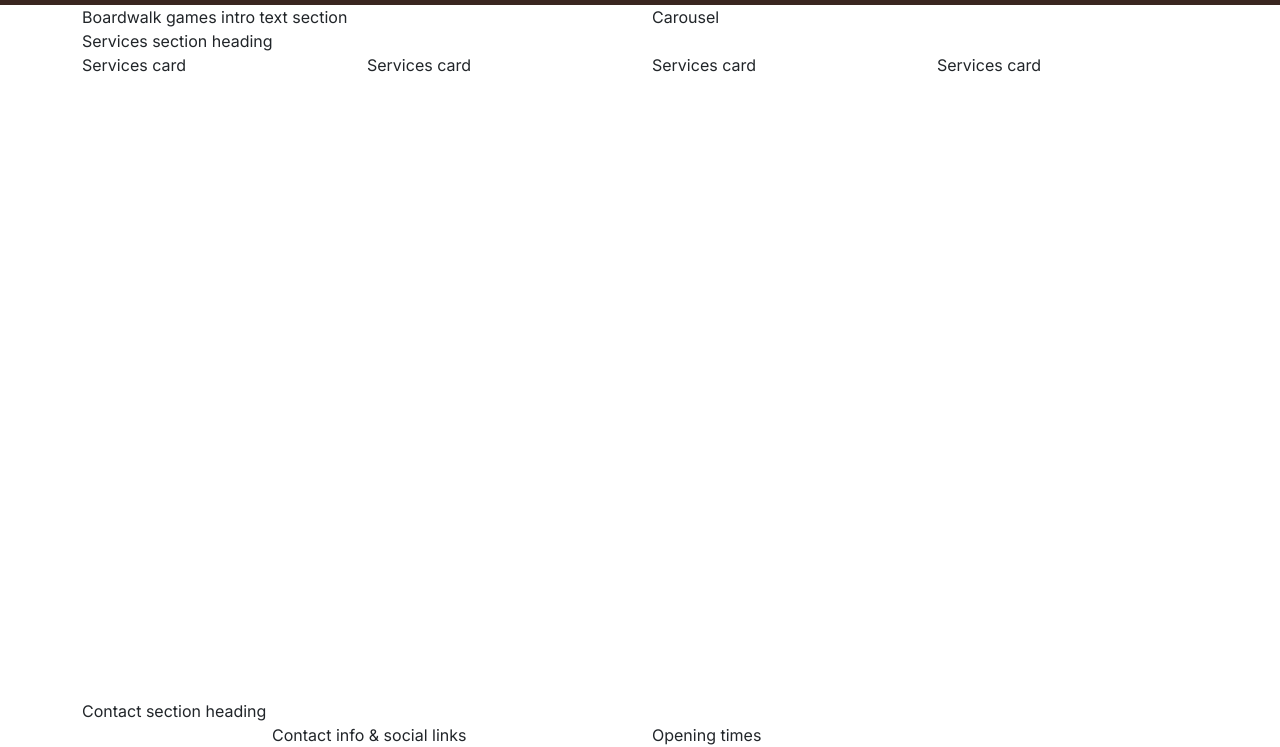
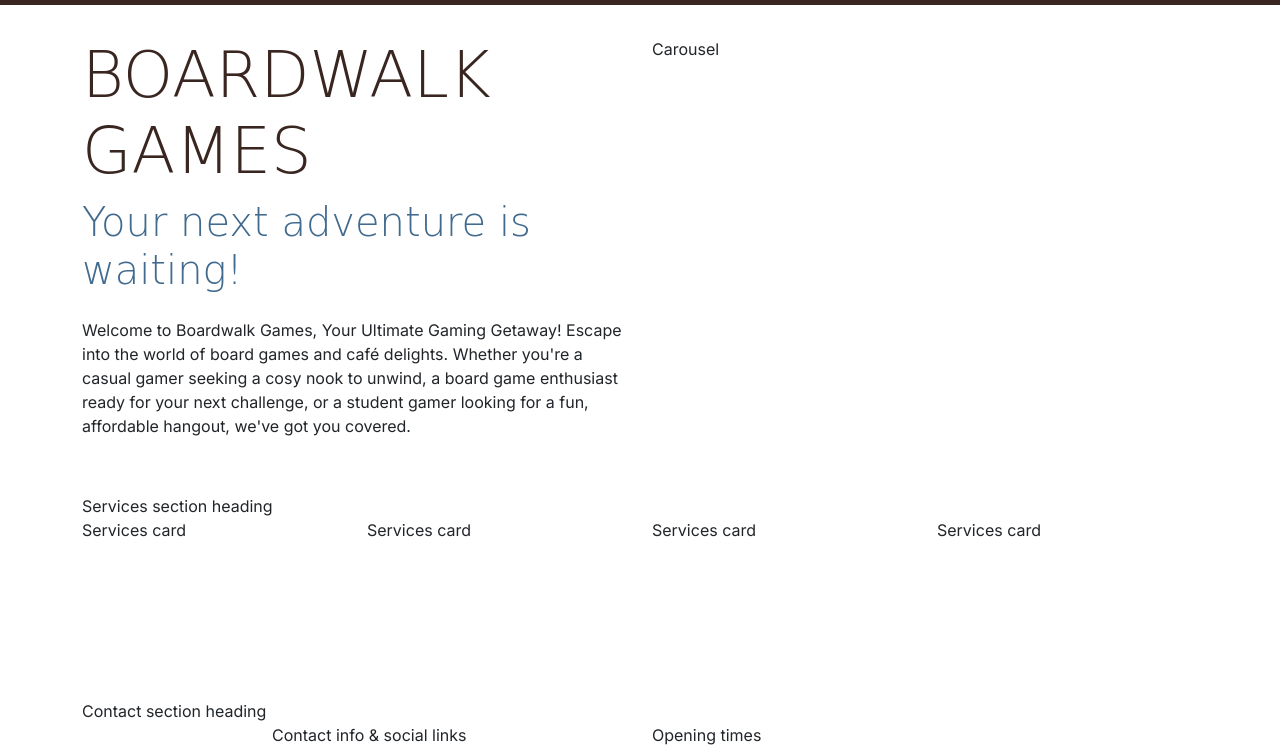
Before and after one commit to twitch10126/boardwalk-games, a plain HTML site: page index.html in a window 1280 px wide. Shown: the part 53-800 px from the top of the page. Drawn offline with nearby package versions, Linux system fonts and the light colour scheme; a web font is replaced by a local one.

Commit message:
Add header text

```diff
--- a/assets/css/style.css
+++ b/assets/css/style.css
@@ -23,10 +23,16 @@ h2,
 h3 {
     font-family: var(--secondary-font);
     color: var(--primary-color);
+    text-transform: uppercase;
 }
 
 .sub-heading-color {
     color: var(--highlight-color);
+}
+
+.section{
+    margin-top: 2rem;
+    margin-bottom: 2rem;
 }
 
 /* navbar */
@@ -36,6 +42,12 @@ h3 {
 
 #navbar .logo {
     width: 30px;
+}
+
+/* Header */
+
+#header .lead {
+    font-family: var(--secondary-font);
 }
 
 /* grid visualisation CSS for testing */
--- a/index.html
+++ b/index.html
@@ -26,7 +26,7 @@
 
 <body class="d-flex flex-column min-vh-100">
     <!-- Navigation -->
-    <div>
+
     <nav class="navbar navbar-expand-lg" id="navbar" data-bs-theme="dark">
         <div class="container">
             <a class="navbar-brand" href="index.html">
@@ -54,12 +54,20 @@
             </div>
         </div>
     </nav>
-    </div>
+
 
     <!-- Header with carousel -->
-    <header class="container">
+    <header id="header" class="container section">
         <div class="row">
-            <div class="col-12 col-xl-6">Boardwalk games intro text section</div>
+            <div class="col-12 col-xl-6 text-center text-xl-start">
+                <h1 class="display-3">Boardwalk Games</h1>
+                <p class="lead display-6 sub-heading-color">Your next adventure is waiting!</p>
+                <p class="my-4">Welcome to Boardwalk Games, Your Ultimate Gaming Getaway! Escape into the world of board games and
+                    café delights.
+                    Whether you're a casual gamer seeking a cosy nook to unwind, a board game enthusiast ready for your
+                    next challenge,
+                    or a student gamer looking for a fun, affordable hangout, we've got you covered.</p>
+            </div>
             <div class="col-12 col-xl-6">Carousel</div>
         </div>
     </header>
```
Lines whose indentation alone changed are shown as unchanged.
